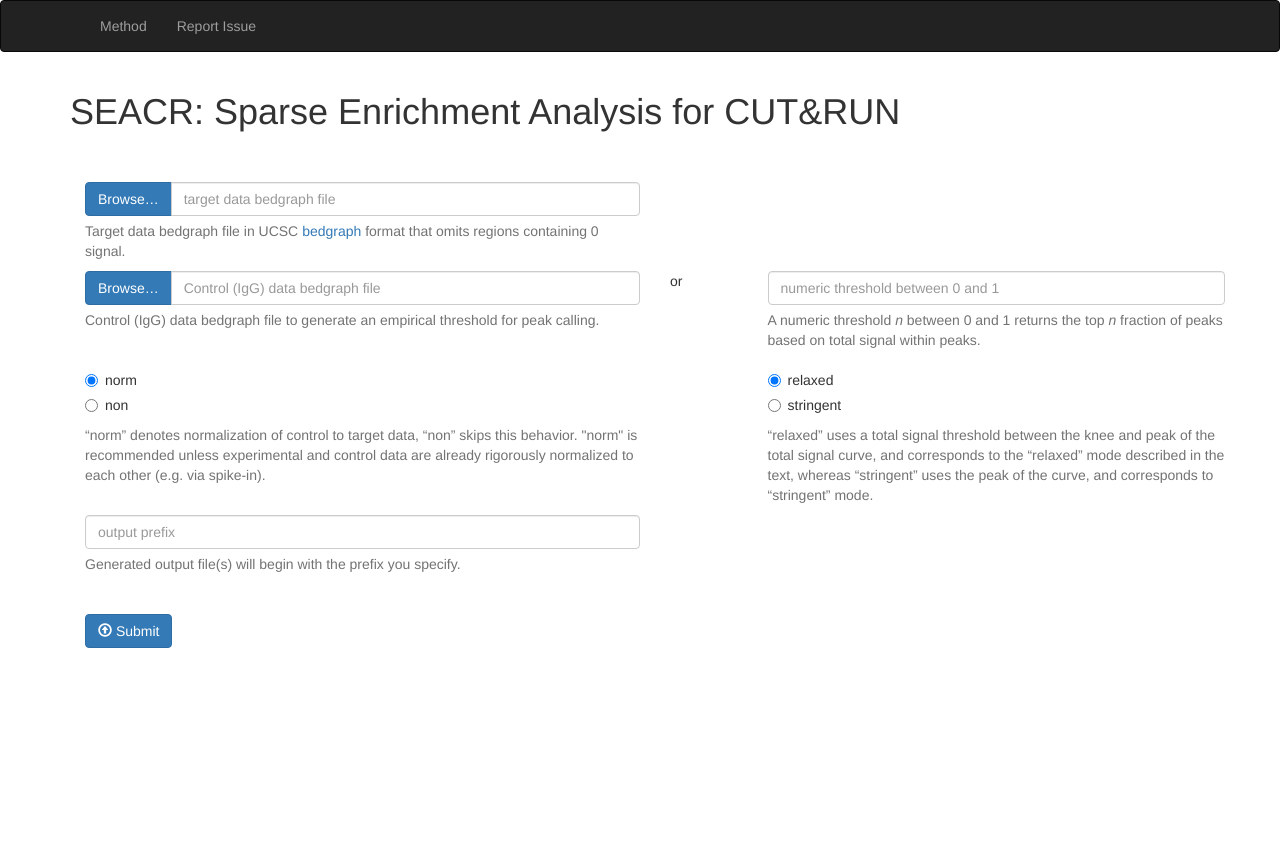
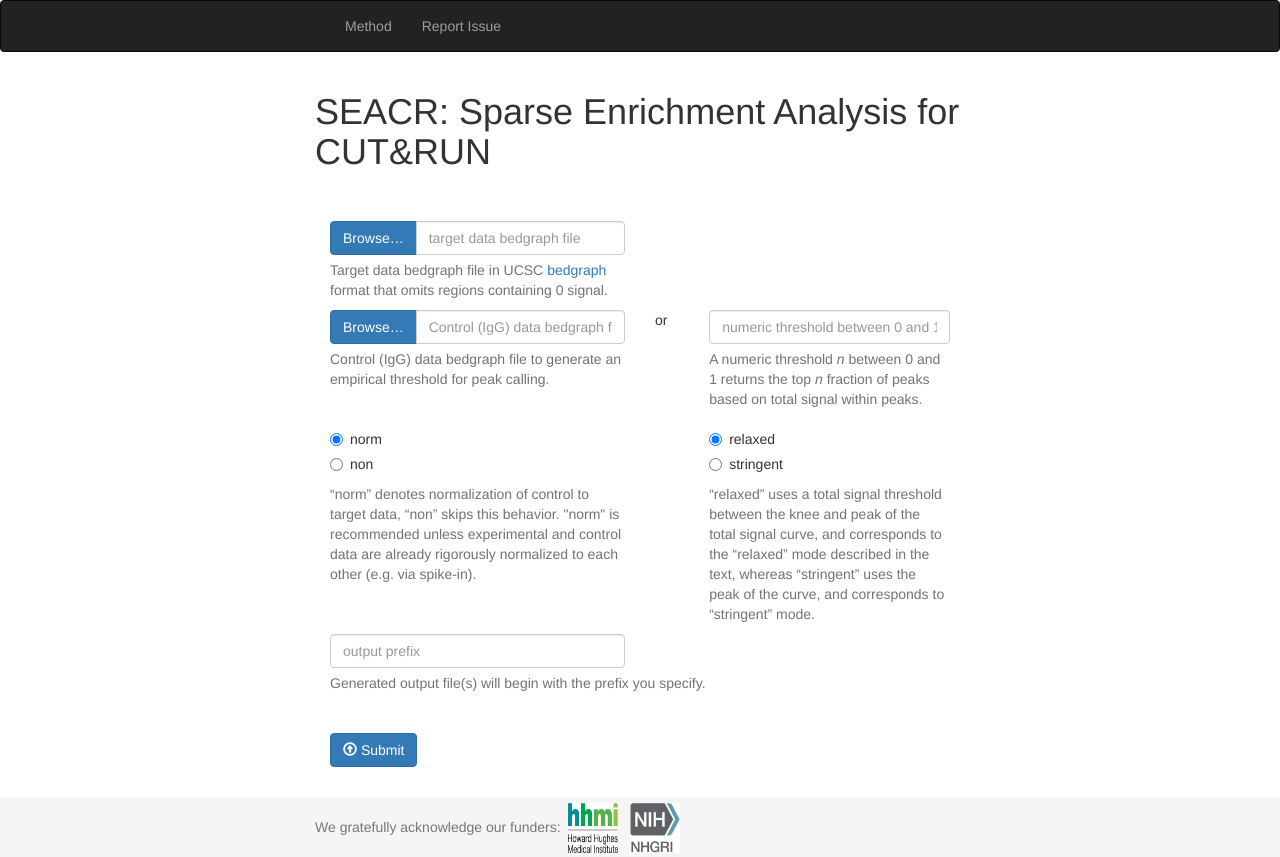
Before and after one commit to FredHutch/SEACR-webapp, a Flask app: page / in a window 1280 px wide. Before the commit the page ends 648 px from the top, so only its background shows below. Run offline with Flask 2, Linux system fonts and the light colour scheme; some libraries are stand-ins or nearby versions.

Commit message:
add footer & logos @ bottom

```diff
--- a/static/css/style.css
+++ b/static/css/style.css
@@ -33,3 +33,32 @@ body {
    color:    #909;
    font-weight: bold;
 }
+
+/* Sticky footer styles
+-------------------------------------------------- */
+html {
+  position: relative;
+  min-height: 100%;
+}
+body {
+  margin-bottom: 60px; /* Margin bottom by footer height */
+}
+.footer {
+  position: absolute;
+  bottom: 0;
+  width: 100%;
+  height: 60px; /* Set the fixed height of the footer here */
+  line-height: 60px; /* Vertically center the text there */
+  background-color: #f5f5f5;
+}
+
+
+/* Custom page CSS
+-------------------------------------------------- */
+/* Not required for template or sticky footer method. */
+
+.container {
+  width: auto;
+  max-width: 680px;
+  padding: 0 15px;
+}
--- a/templates/index.html
+++ b/templates/index.html
@@ -154,6 +154,9 @@
 
 
     </div>
+    <div class="row">
+        <p>&nbsp;</p>
+    </div>
 
 
     {# Redirect browsers with JavaScript disabled to the origin page #}
@@ -293,6 +296,18 @@
 </div>
 
 
+<footer class="footer">
+    <div class="container">
+        <span class="text-muted">We gratefully acknowledge our funders:&nbsp;</span>
+        <a href="https://www.hhmi.org/" target="_blank"><img height="50" width="50" border="0"
+                src="/static/img/hhmi.jpg" /></a>
+        &nbsp;
+        <a href="https://www.genome.gov/" target="_blank"><img height="50" width="50" border="0"
+                src="/static/img/nhgri.jpg" /></a>
+    </div>
+</footer>
+
+
 {# NOTE: be careful removing this stuff, it breaks upload functionality  #}
 {# The template to display files available for upload #}
 {% raw %}
```
Also changed, not shown: static/img/hhmi.jpg (added), static/img/nhgri.jpg (added), static/img/nih.jpg (added).
